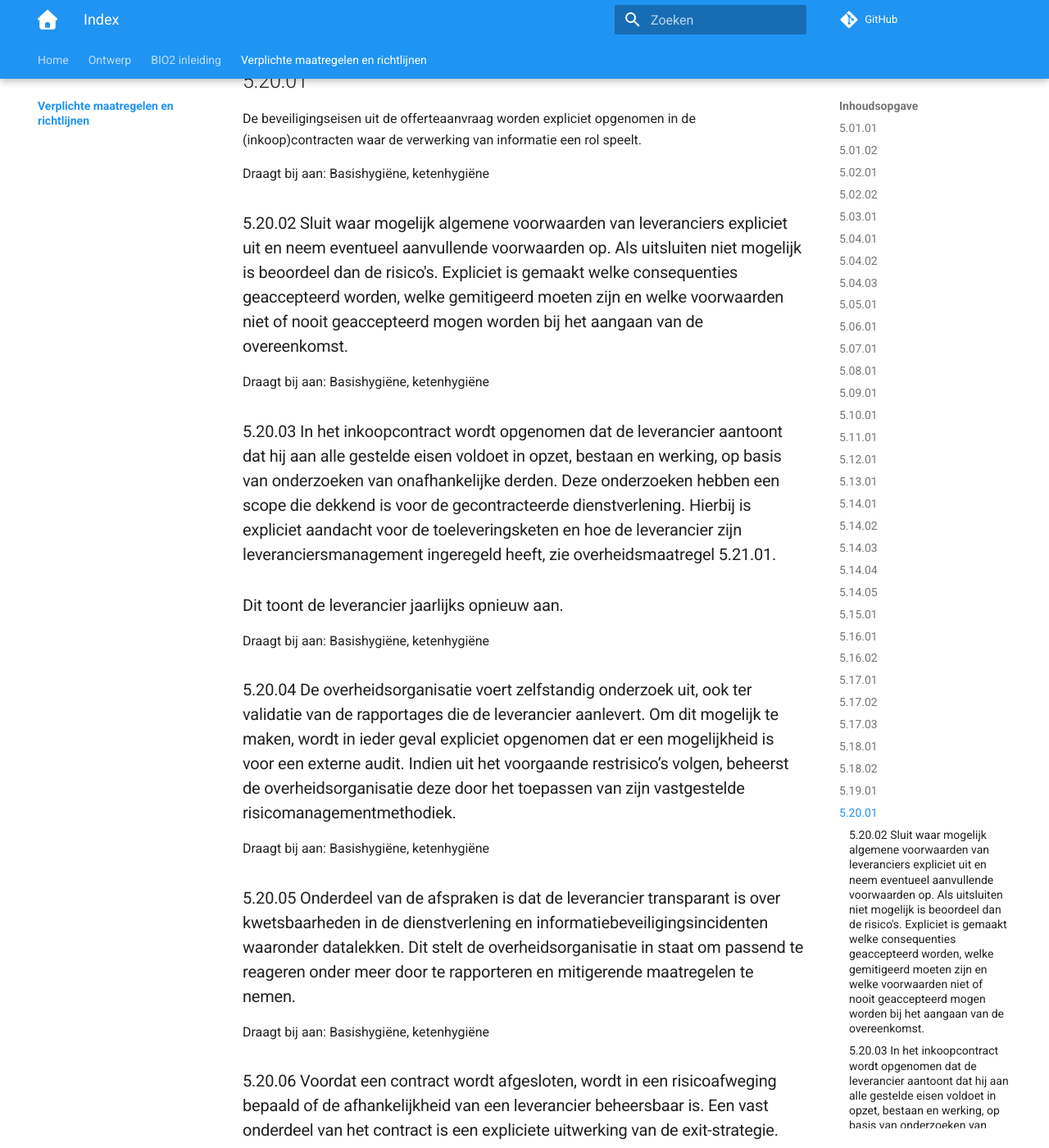
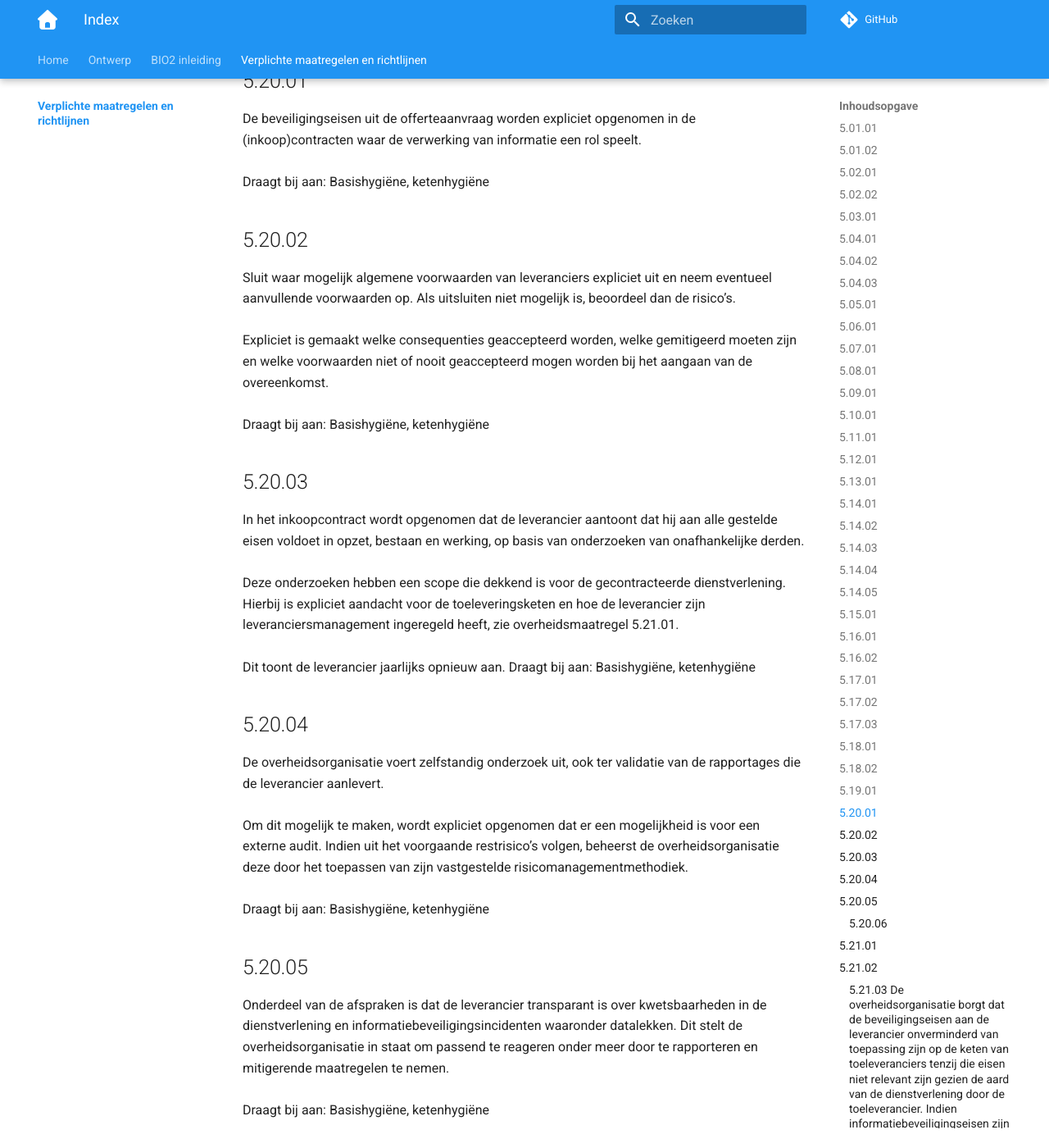
Before and after one commit to MinBZK/Baseline-Informatiebeveiliging-Overheid, an MkDocs documentation site: the page built from docs/maatregelen/index.md, in a window 1280 px wide and 1400 px high, scrolled down 7875 px. Shown: the whole window at 82% size. Built offline with MkDocs 1.6.1 and Material for MkDocs 9.7.7, drawn with Linux system fonts in a browser that asks for light colours; comment, search, counter and statistics services are not loaded; some of the changed text lies outside the part shown.

Commit message:
Update index.md
5.20.01 tot en met 5.21.01 vervangen.

```diff
--- a/docs/maatregelen/index.md
+++ b/docs/maatregelen/index.md
@@ -164,54 +164,48 @@
 Draagt bij aan: Basishygiëne, ketenhygiëne
 
 ## 5.20.01
-De beveiligingseisen uit de offerteaanvraag worden expliciet opgenomen in de (inkoop)contracten waar de verwerking van informatie een rol speelt.
-
+De beveiligingseisen uit de offerteaanvraag worden expliciet opgenomen in de (inkoop)contracten waar de verwerking van informatie een rol speelt.<br><br>
 Draagt bij aan: Basishygiëne, ketenhygiëne
 
-### 5.20.02 Sluit waar mogelijk algemene voorwaarden van leveranciers expliciet uit en neem eventueel aanvullende voorwaarden op. Als uitsluiten niet mogelijk is beoordeel dan de risico's. Expliciet is gemaakt welke consequenties geaccepteerd worden, welke gemitigeerd moeten zijn en welke voorwaarden niet of nooit geaccepteerd mogen worden bij het aangaan van de overeenkomst.
-
+## 5.20.02
+Sluit waar mogelijk algemene voorwaarden van leveranciers expliciet uit en neem eventueel aanvullende voorwaarden op.
+Als uitsluiten niet mogelijk is, beoordeel dan de risico’s.<br><br>
+Expliciet is gemaakt welke consequenties geaccepteerd worden, welke gemitigeerd moeten zijn en welke voorwaarden niet of nooit geaccepteerd mogen worden bij het aangaan van de overeenkomst.<br><br>
 Draagt bij aan: Basishygiëne, ketenhygiëne
 
-### 5.20.03 In het inkoopcontract wordt opgenomen dat de leverancier aantoont dat hij aan alle gestelde eisen voldoet in opzet, bestaan en werking, op basis van onderzoeken van onafhankelijke derden. Deze onderzoeken hebben een scope die dekkend is voor de gecontracteerde dienstverlening. Hierbij is expliciet aandacht voor de toeleveringsketen en hoe de leverancier zijn leveranciersmanagement ingeregeld heeft, zie overheidsmaatregel 5.21.01.
-### Dit toont de leverancier jaarlijks opnieuw aan.
+## 5.20.03
+In het inkoopcontract wordt opgenomen dat de leverancier aantoont dat hij aan alle gestelde eisen voldoet in opzet, bestaan en werking, op basis van onderzoeken van onafhankelijke derden.<br><br>
+Deze onderzoeken hebben een scope die dekkend is voor de gecontracteerde dienstverlening. Hierbij is expliciet aandacht voor de toeleveringsketen en hoe de leverancier zijn leveranciersmanagement ingeregeld heeft, zie overheidsmaatregel 5.21.01.<br><br>
+Dit toont de leverancier jaarlijks opnieuw aan. Draagt bij aan: Basishygiëne, ketenhygiëne
 
+## 5.20.04
+De overheidsorganisatie voert zelfstandig onderzoek uit, ook ter validatie van de rapportages die de leverancier aanlevert.<br><br>
+Om dit mogelijk te maken, wordt expliciet opgenomen dat er een mogelijkheid is voor een externe audit.
+Indien uit het voorgaande restrisico’s volgen, beheerst de overheidsorganisatie deze door het toepassen van zijn vastgestelde risicomanagementmethodiek.<br><br>
 Draagt bij aan: Basishygiëne, ketenhygiëne
 
-### 5.20.04 De overheidsorganisatie voert zelfstandig onderzoek uit, ook ter validatie van de rapportages die de leverancier aanlevert. Om dit mogelijk te maken, wordt in ieder geval expliciet opgenomen dat er een mogelijkheid is voor een externe audit. Indien uit het voorgaande restrisico’s volgen, beheerst de overheidsorganisatie deze door het toepassen van zijn vastgestelde risicomanagementmethodiek.
-
+## 5.20.05
+Onderdeel van de afspraken is dat de leverancier transparant is over kwetsbaarheden in de dienstverlening en informatiebeveiligingsincidenten waaronder datalekken.
+Dit stelt de overheidsorganisatie in staat om passend te reageren onder meer door te rapporteren en mitigerende maatregelen te nemen.<br><br>
 Draagt bij aan: Basishygiëne, ketenhygiëne
 
-
-### 5.20.05 Onderdeel van de afspraken is dat de leverancier transparant is over kwetsbaarheden in de dienstverlening en informatiebeveiligingsincidenten waaronder datalekken. Dit stelt de overheidsorganisatie in staat om passend te reageren onder meer door te rapporteren en mitigerende maatregelen te nemen.
-
+### 5.20.06
+Voordat een contract wordt afgesloten, wordt in een risicoafweging bepaald of de afhankelijkheid van een leverancier beheersbaar is.<br><br>
+Een vast onderdeel van het contract is een expliciete uitwerking van de exit-strategie.<br><br>
 Draagt bij aan: Basishygiëne, ketenhygiëne
 
-### 5.20.06 Voordat een contract wordt afgesloten, wordt in een risicoafweging bepaald of de afhankelijkheid van een leverancier beheersbaar is. Een vast onderdeel van het contract is een expliciete uitwerking van de exit-strategie.
-
+## 5.21.01
+In het contract is opgenomen dat de leverancier verantwoordelijk is voor het borgen van de gestelde eisen bij de toeleveranciers.<br><br>
 Draagt bij aan: Basishygiëne, ketenhygiëne
 
-# Beheersmaatregel 5.21 Beheren van informatiebeveiliging in de ICT-toeleveringsketen
-
-Er behoren processen en procedures te worden bepaald en geïmplementeerd om de informatiebeveiligingsrisicoís in verband met de toeleveringsketen van ICT-producten en -diensten te beheersen.
-
-## Verplichte overheidsspecifieke maatregelen
-
-### 5.21.01 In het contract is opgenomen dat de leverancier verantwoordelijk is voor het borgen van de gestelde eisen bij de toeleveranciers.
-
-Draagt bij aan: Basishygiëne, ketenhygiëne
-
-### 5.21.02 Voorafgaand aan het afsluiten van de overeenkomst geeft de leverancier inzicht in de keten van toeleveranciers en eventuele risico's daarin. De overheidsorganisatie beoordeelt of de risico's acceptabel zijn.
-
-
+## 5.21.02
+Voorafgaand aan het afsluiten van de overeenkomst geeft de leverancier inzicht in de keten van toeleveranciers en eventuele risico’s daarin. De overheidsorganisatie beoordeelt of de risico’s acceptabel zijn.<br><br>
 Draagt bij aan: Basishygiëne, ketenhygiëne
 
 ### 5.21.03 De overheidsorganisatie borgt dat de beveiligingseisen aan de leverancier onverminderd van toepassing zijn op de keten van toeleveranciers tenzij die eisen niet relevant zijn gezien de aard van de dienstverlening door de toeleverancier. Indien informatiebeveiligingseisen zijn uitgesloten maakt de leverancier dat inzichtelijk, inclusief een onderbouwing.
-
-
 Draagt bij aan: Basishygiëne, ketenhygiëne
 
 ### 5.21.04 Gedurende de looptijd geeft de leverancier veranderingen in de keten van toeleveranciers door, inclusief risico's daarin. Dit omvat minimaal kwetsbaarheden en informatiebeveiligingsincidenten die de dienstverlening aan de overheidsorganisatie kunnen raken.
-
 Draagt bij aan: Basishygiëne, ketenhygiëne
 
 # Beheersmaatregel 5.22 Monitoren, beoordelen en het beheren van wijzigingen van leveranciersdiensten
```
